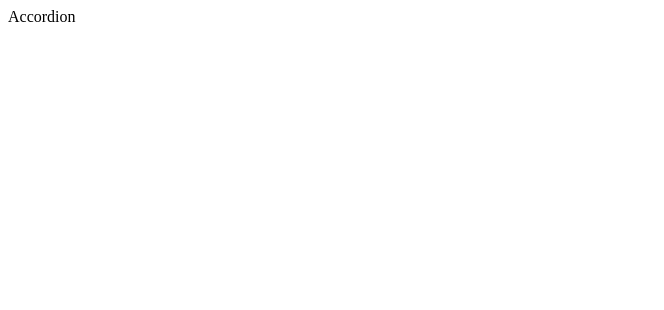
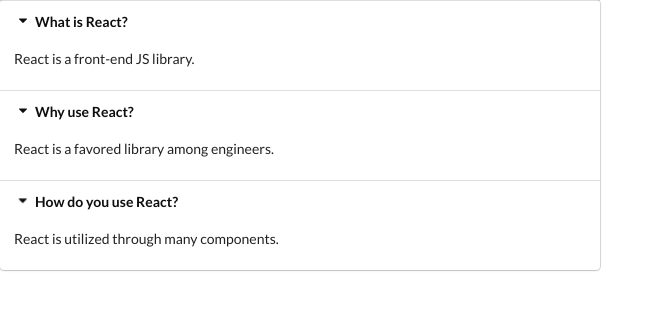
Before and after one commit to ekhu94/react-widgets, a React (Create React App) app: page / in a window 1280 px wide. Shown: the top 310 px of the page, without its empty margins (0-664 px from the left). Built offline with nearby package versions, Linux system fonts and the light colour scheme.

Commit message:
add initial styling to accordion

```diff
--- a/public/index.html
+++ b/public/index.html
@@ -9,6 +9,7 @@
       name="description"
       content="Web site created using create-react-app"
     />
+    <link rel="stylesheet" href="https://cdnjs.cloudflare.com/ajax/libs/semantic-ui/2.4.1/semantic.min.css">
     <link rel="apple-touch-icon" href="%PUBLIC_URL%/logo192.png" />
     <!--
       manifest.json provides metadata used when your web app is installed on a
--- a/src/components/Accordion.js
+++ b/src/components/Accordion.js
@@ -1,8 +1,22 @@
 import React from 'react';
 
 const Accordion = ({ items }) => {
+    const renderedItems = items.map(item => {
+        return (
+            <div key={item.title}>
+                <div className="title active">
+                    <i className="dropdown icon"></i>
+                    {item.title}
+                </div>
+                <div className="content active">
+                    <p>{item.content}</p>
+                </div>
+            </div>
+        );
+    });
+
     return (
-        <div>Accordion</div>
+        <div className="ui styled accordion">{renderedItems}</div>
     );
 };
 
```
